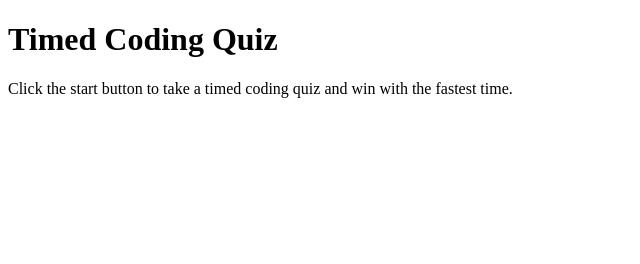
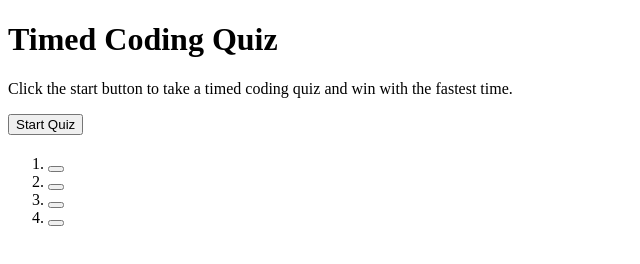
Before and after one commit to ralstonb9/API-coding-quiz, a plain HTML site: page index.html in a window 1280 px wide. Shown: the whole page, without its empty margins (0-640 px from the left). Drawn offline with Linux system fonts and the light colour scheme.

Commit message:
added html and started updating css

```diff
--- a/assets/css/style.css
+++ b/assets/css/style.css
@@ -0,0 +1,7 @@
+.start {
+    font-size: 20px;
+}
+
+.quiz-card {
+    display: flex;
+}
--- a/index.html
+++ b/index.html
@@ -11,9 +11,26 @@
     <main>
         <h1>Timed Coding Quiz</h1>
         <p>Click the start button to take a timed coding quiz and win with the fastest time.</p>
+        <button type="button">Start Quiz</button>
     </main>
 
     <body>
-        <section></section>
+        <section class="quiz-card">
+            <h2 id="question"></h2>
+            <ol>
+                <li>
+                    <button id="1stAnswer"></button>
+                </li>
+                <li>
+                    <button id="2ndAnswer"></button>
+                </li>
+                <li>
+                    <button id="3rdAnswer"></button>
+                </li>
+                <li>
+                    <button id="4thAnswer"></button>
+                </li>
+            </ol>
+        </section>
     </body>
 </html>
```
